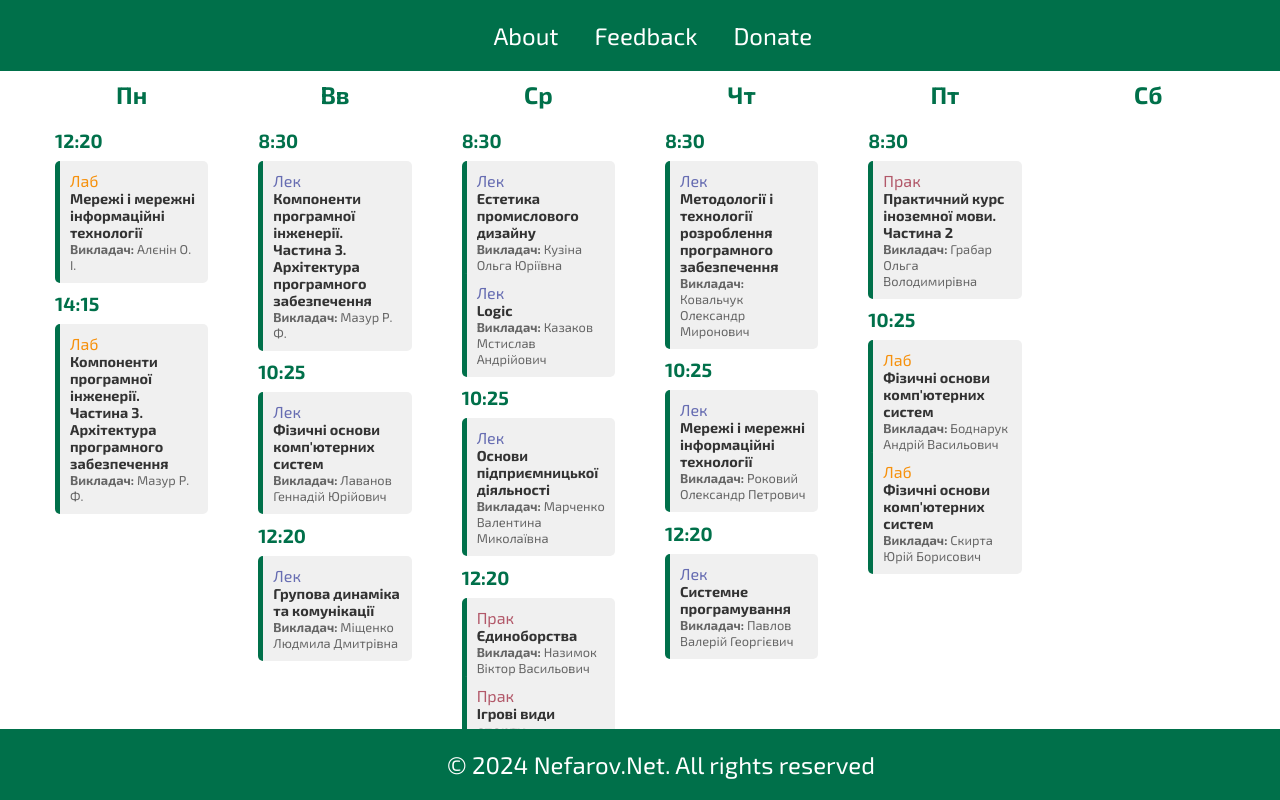
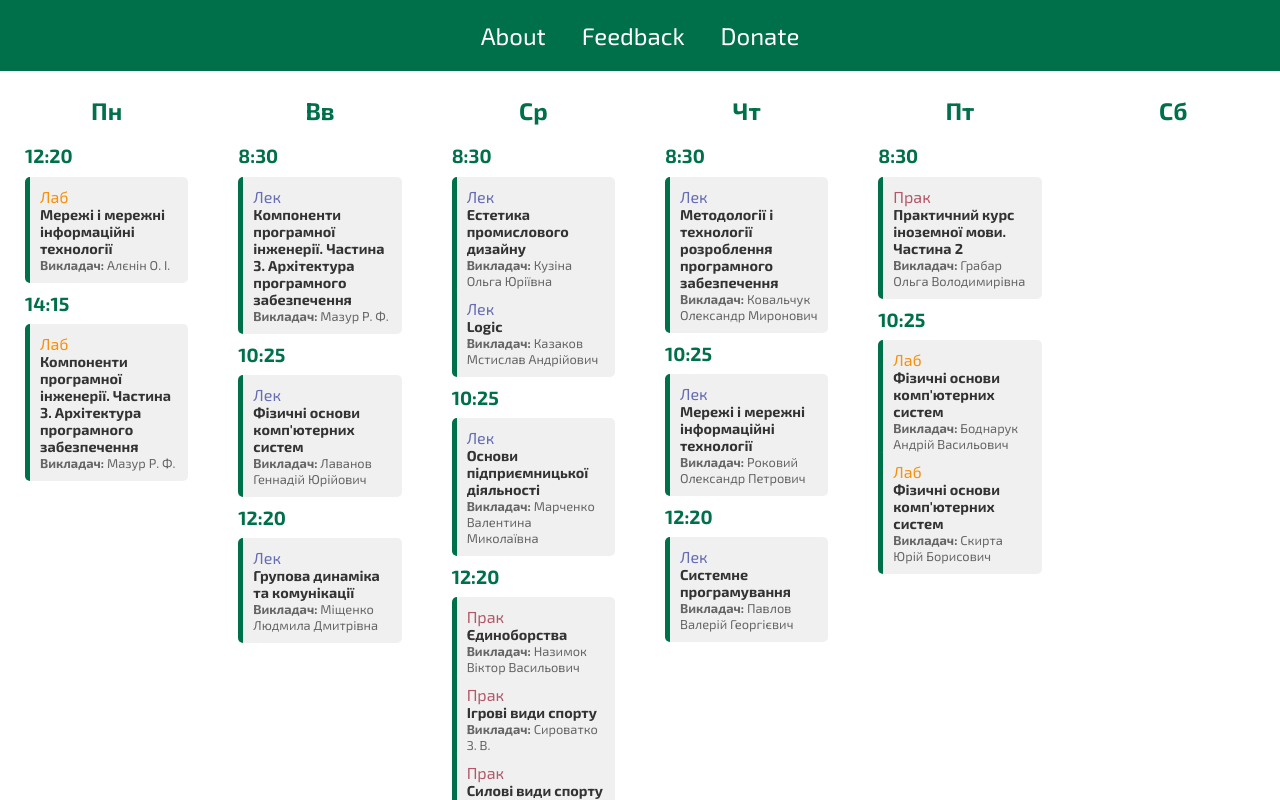
Before and after one commit to LessonsQueue/QueueManagerFront, a SvelteKit app: page / in a window 1280 px wide. Shown: the top 800 px of the page. Built offline with nearby package versions, Linux system fonts and the light colour scheme; a web font is replaced by a local one.

Commit message:
Made minor changes in styles

```diff
--- a/src/components/Content.svelte
+++ b/src/components/Content.svelte
@@ -9,7 +9,6 @@
     .content-wrapper {
         flex: 1;
         font-family: "Exo 2", sans-serif;
-        padding: 10px;
         display: flex;
         flex-direction: column;
         align-items: center;
@@ -21,7 +20,6 @@
         width: 100%;
         max-width: 1500px;
         flex-wrap: wrap;
-        margin-top: 5px;
     }
 
     .day-item {
--- a/src/components/Footer.svelte
+++ b/src/components/Footer.svelte
@@ -17,9 +17,8 @@
         justify-content: center;
         align-items: center;
 
-        position: fixed;
+        position: relative;
         bottom: 0;
-        width: 100%;
         z-index: 1000;
     }
 </style>
--- a/src/components/Header.svelte
+++ b/src/components/Header.svelte
@@ -26,9 +26,8 @@
         justify-content: center;
         align-items: center;
 
-        position: fixed;
+        position: relative;
         top: 0;
-        width: 100%;
         z-index: 1000;
     }
 
--- a/src/routes/+page.svelte
+++ b/src/routes/+page.svelte
@@ -16,9 +16,7 @@
         display: flex;
         justify-content: center;
         align-items: flex-start;
-        padding: 20px;
-        margin-top: 20px;
-        margin-bottom: 80px;
+        margin-bottom: 25px;
     }
 </style>
 
```
